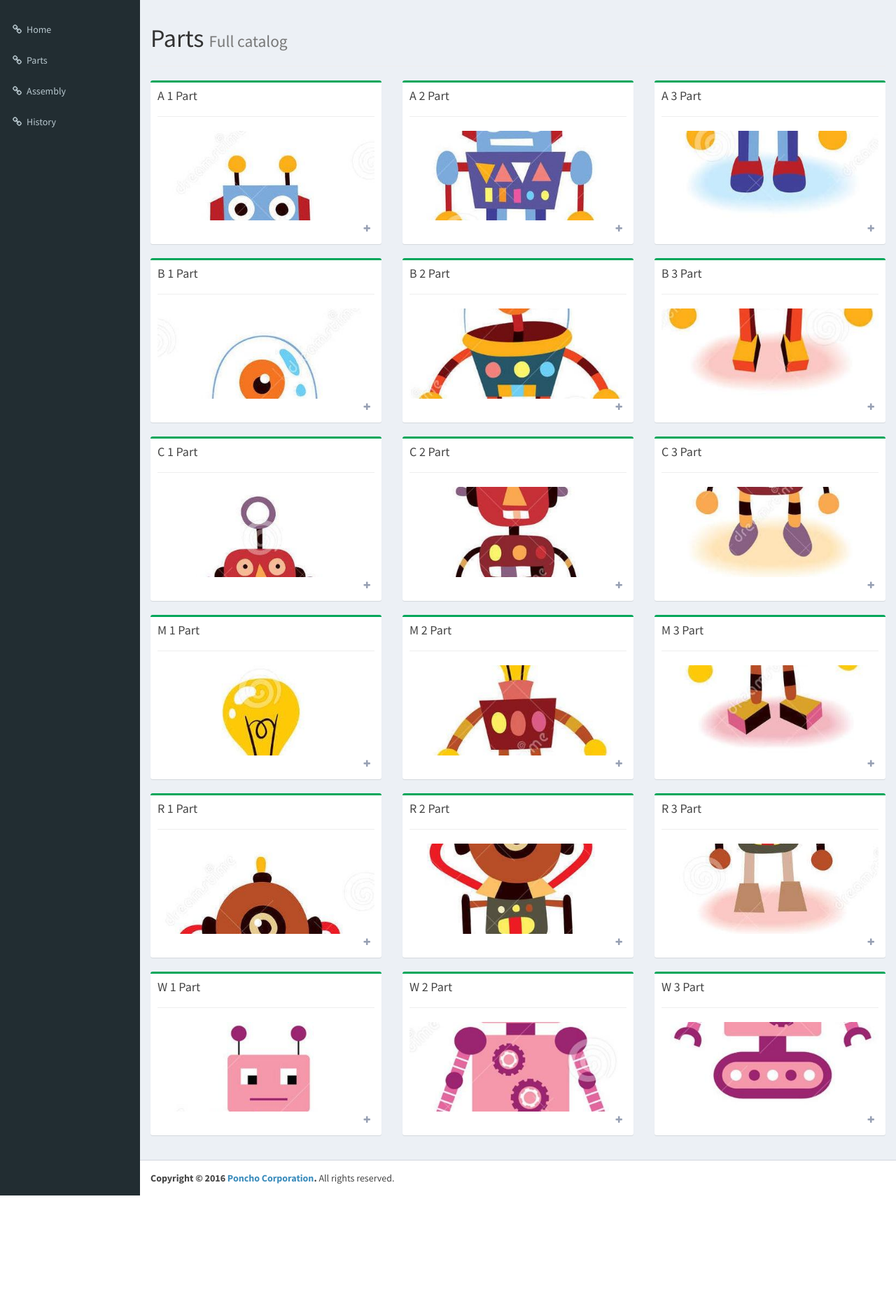
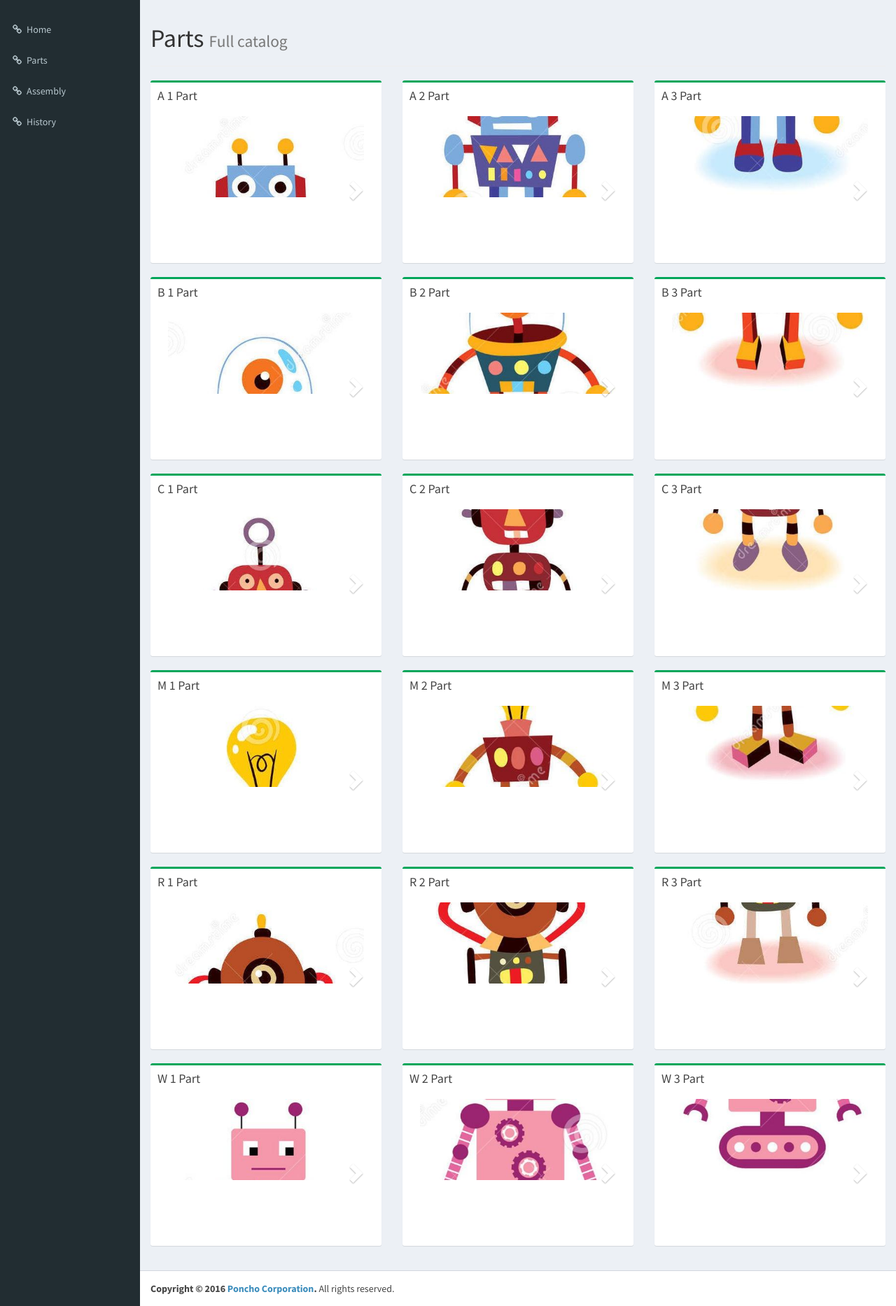
Before and after one commit to Uitiam/ass1, a CodeIgniter app: page /database/parts in a window 1280 px wide. Shown: the part 50-1917 px from the top of the page at 70% size. Before the commit the page ends 1759 px from the top, so only its background shows below. Run offline with CodeIgniter, Linux system fonts and the light colour scheme; some libraries are stand-ins or nearby versions.

Commit message:
changed dropdown to carousel
Signed-off-by: Isaac <isaacmorneau@gmail.com>

```diff
--- a/application/views/parts.php
+++ b/application/views/parts.php
@@ -5,18 +5,21 @@
     <div class="row">
     {parts}
     <div class="col-xs-12 col-md-6 col-lg-4">
-        <div class="box box-success collapsed-box">
+        <div class="box box-success">
             <div class="box-header">
                 <h1 class="box-title">{title}</h1>
-                <hr/>
-                <div>
+            </div>
+            <div class="box-body">
+                <div id="{UID}" class="carousel" data-interval="false">
+                    <div class="carousel-inner" role="listbox">
+                        <div class="item active col-xs-12" style="height:200px;">
                             <img class="img-responsive img-rounded" src="/assets/img/{src}" title="{title}"/>
+                    <!--
                     <div class="box-tools pull-right">
                         <button class="btn btn-box-tool" data-widget="collapse"><i class="fa fa-plus"></i></button>
+                    </div> -->
                         </div>
-                </div>
-            </div>
-            <div class="box-body">
+                        <div class="item col-xs-12" style="height:200px;">
                             <table class="table">
                                 <tr>
                                     <td>UID </td><td> {UID}</td>
@@ -29,8 +32,13 @@
                                 </tr>
                             </table>
                         </div>
+                        <a class="right carousel-control" href="#{UID}" role="button" data-slide="next">
+                            <span class="glyphicon glyphicon-chevron-right" aria-hidden="true"></span>
+                        </a>
+                    </div>
+                </div>
+            </div>
         </div>
     </div>
     {/parts}
 </div>
-</div>
```
Lines whose indentation alone changed are shown as unchanged.
